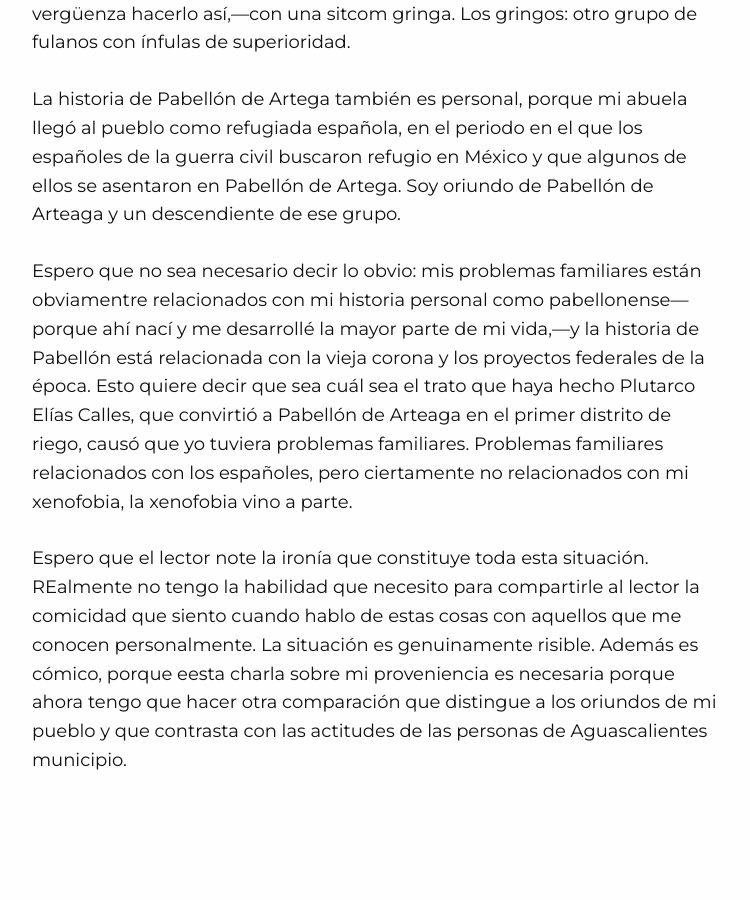
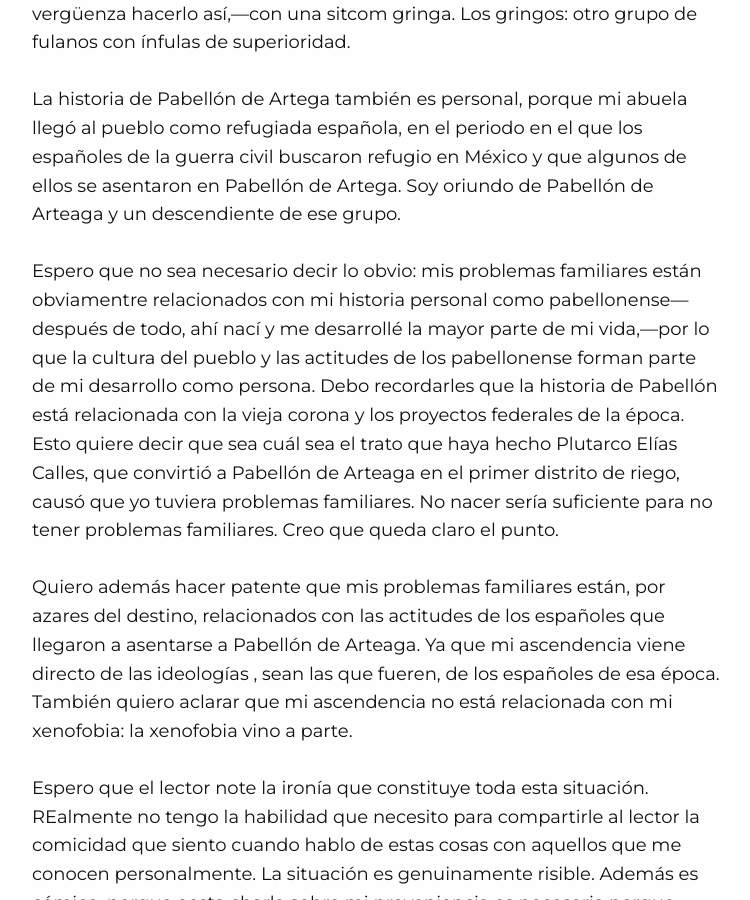
Before and after one commit to Oiuhukt/failosophy, a Jekyll site: the page built from _posts/2026-05-24-pabellondeart.md, in a window 1280 px wide and 900 px high, scrolled down 3133 px. Shown: the whole window, without its empty margins (32-782 px from the left). Built offline with Jekyll 4.4.1, drawn with Linux system fonts in a browser that asks for light colours; some web fonts are replaced.

Commit message:
nuevo post

```diff
--- a/_posts/2026-05-24-pabellondeart.md
+++ b/_posts/2026-05-24-pabellondeart.md
@@ -11,9 +11,13 @@ categories: escritura personal
 Vengo de un rancho. El pueblo del que vengo se llama [Pabellón de
 Arteaga](https://es.wikipedia.org/wiki/Pabell%C3%B3n_de_Arteaga), que es un municipio
 del estado de Aguascalientes. El lugar es particular debido a que es un municipio muy
-reciente. El pueblo se fundó en 1929 y fue resultado de la construcción de una estación de tren para traer los
-materiales necesarios y construir la presa Calles. La presa Calles que fue un proyecto del gobierno federal y
-uno de los primeros proyectos de riego en el país depués de la revolución mexicana. Por esta razón, la historia de Pabellón está relacionada con la revolución---como lo muestra la celebración de nuestra feria de la revolución. La construcción de la presa se llevó a cabo bajo el gobierno de Plutarco Elías Calles, de ahí el nombre que la presa ostenta.
+reciente. El pueblo se fundó en 1929 y fue resultado de la construcción de una
+estación de tren para traer los materiales necesarios y construir la presa Calles. La
+presa Calles que fue un proyecto del gobierno federal y uno de los primeros proyectos
+de riego en el país depués de la revolución mexicana. Por esta razón, la historia de
+Pabellón está relacionada con la revolución---como lo muestra la celebración de
+nuestra feria de la revolución. La construcción de la presa se llevó a cabo bajo el
+gobierno de Plutarco Elías Calles, de ahí el nombre que la presa ostenta.
 
 Ese lugar era monte. Sólo habia un asentamiento del ferrocarril---que iba de la
 Ciudad de México a Ciudad Juárez,---para descargar los materiales y las máquinas que
@@ -87,13 +91,20 @@ civil buscaron refugio en México y que algunos de ellos se asentaron en Pabell
 Artega. Soy oriundo de Pabellón de Arteaga y un descendiente de ese grupo.
 
 Espero que no sea necesario decir lo obvio: mis problemas familiares están
-obviamentre relacionados con mi historia personal como pabellonense---porque ahí nací
-y me desarrollé la mayor parte de mi vida,---y la historia de Pabellón está
-relacionada con la vieja corona y los proyectos federales de la época. Esto quiere
-decir que sea cuál sea el trato que haya hecho Plutarco Elías Calles, que convirtió a
-Pabellón de Arteaga en el primer distrito de riego, causó que yo tuviera problemas
-familiares. Problemas familiares relacionados con los españoles, pero ciertamente no
-relacionados con mi xenofobia, la xenofobia vino a parte.
+obviamentre relacionados con mi historia personal como pabellonense---después de
+todo, ahí nací y me desarrollé la mayor parte de mi vida,---por lo que la cultura del
+pueblo y las actitudes de los pabellonense forman parte de mi desarrollo como
+persona. Debo recordarles que la historia de Pabellón está relacionada con la vieja
+corona y los proyectos federales de la época. Esto quiere decir que sea cuál sea el
+trato que haya hecho Plutarco Elías Calles, que convirtió a Pabellón de Arteaga en el
+primer distrito de riego, causó que yo tuviera problemas familiares. No nacer sería
+suficiente para no tener problemas familiares. Creo que queda claro el punto.
+
+Quiero además hacer patente que mis problemas familiares están, por azares del
+destino, relacionados con las actitudes de los españoles que llegaron a asentarse a
+Pabellón de Arteaga. Ya que mi ascendencia viene directo de las ideologías , sean las
+que fueren, de los españoles de esa época. También quiero aclarar que mi ascendencia
+no está relacionada con mi xenofobia: la xenofobia vino a parte.
 
 Espero que el lector note la ironía que constituye toda esta situación. REalmente no
 tengo la habilidad que necesito para compartirle al lector la comicidad que siento
```
